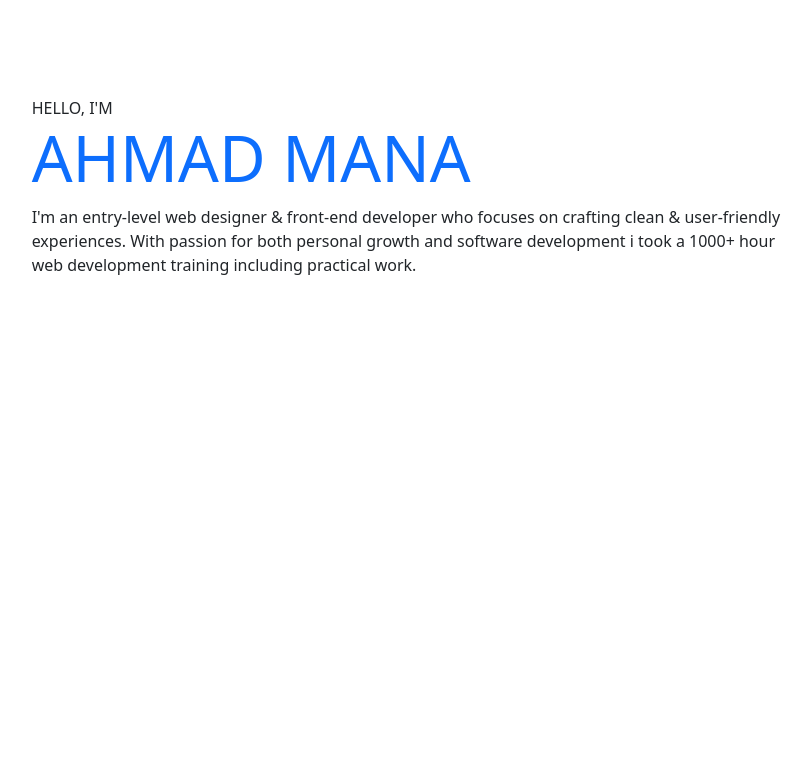
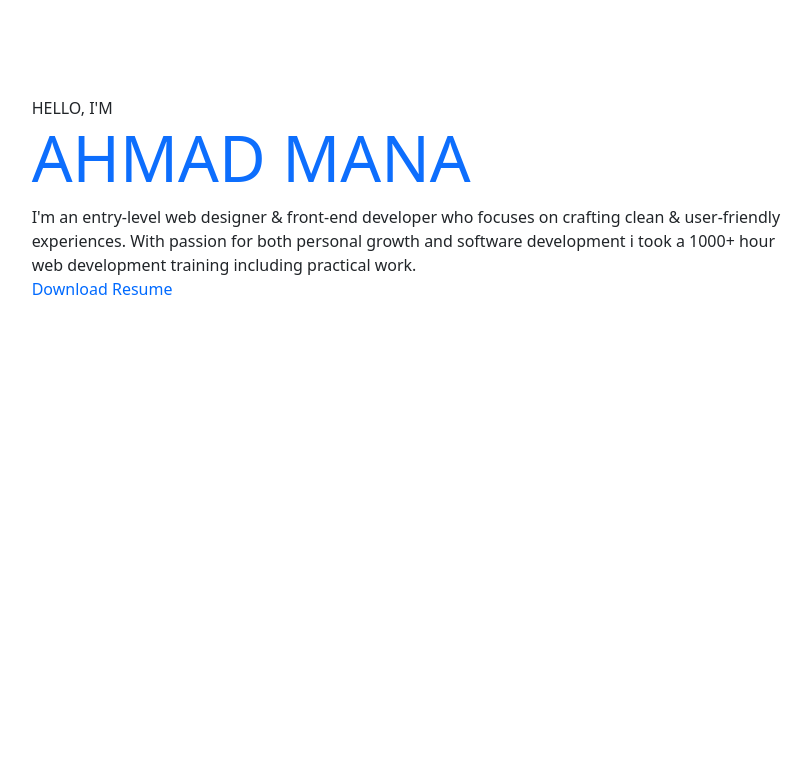
Before and after one commit to UserAhmad2001/My-Personal-Portfolio, a website: page index.html in a window 1280 px wide. Shown: the top 768 px of the page, without its empty margins (443-1254 px from the left). Drawn offline with Linux system fonts and the light colour scheme.

Commit message:
added download resume link

```diff
--- a/index.html
+++ b/index.html
@@ -16,7 +16,6 @@
     <div class="container-fluid">
       <div class="row align-items-start pt-5">
         <div class="col-lg-4 col-md-6 d-none d-md-block">
-
           <svg viewBox="0 0 200 200" xmlns="http://www.w3.org/2000/svg">
             <path fill="#0088ff" transform="translate(120 80) ">
               <filter id="gooey">
@@ -72,10 +71,16 @@
           </div>
           <div class="row">
             <div class="col">
-              I'm an entry-level web designer & front-end developer who focuses on
-              crafting clean & user-friendly experiences. With passion for both
-              personal growth and software development i took a 1000+ hour web development
-              training including practical work.
+              I'm an entry-level web designer & front-end developer who focuses
+              on crafting clean & user-friendly experiences. With passion for
+              both personal growth and software development i took a 1000+ hour
+              web development training including practical work.
+              <br />
+              <a href="./MyResume.pdf" download="MyResume.pdf"
+              class="text-decoration-none text-red"
+              style="color: rgb(0, 106, 255);"
+                >Download Resume</a
+              >
             </div>
           </div>
         </div>
@@ -122,14 +127,10 @@
         <div class="w-100 d-md-none"></div>
 
         <div class="col p-5 text-center h5 fw-normal text-muted scnd-txt">
-          Front-End Developer with a proven
-          ability to collaborate effectively with
-          senior developers while spending
-          extra time to be mentored. Enjoy
-          working closely with team members
-          to ensure workloads are effectively
-          redirected to bottlenecks and
-          personally picking up the slack when
+          Front-End Developer with a proven ability to collaborate effectively
+          with senior developers while spending extra time to be mentored. Enjoy
+          working closely with team members to ensure workloads are effectively
+          redirected to bottlenecks and personally picking up the slack when
           necessary.
         </div>
       </div>
@@ -221,9 +222,8 @@
           />
           <p class="mx-auto text-center w-75">
             A Single page dynamic fake shop to display custom products, the app
-            is styled using SASS,  the site is fully responsive and
-            interactive and can take user input to offer the best content to the
-            user.
+            is styled using SASS, the site is fully responsive and interactive
+            and can take user input to offer the best content to the user.
           </p>
           <div
             role="button"
@@ -232,7 +232,8 @@
             <a
               class="text-white text-decoration-none"
               href="https://userahmad2001.github.io/ecommerce-store/"
-              >View Project</a>
+              >View Project</a
+            >
           </div>
         </div>
       </div>
```
Also changed, not shown: 1 other file.
